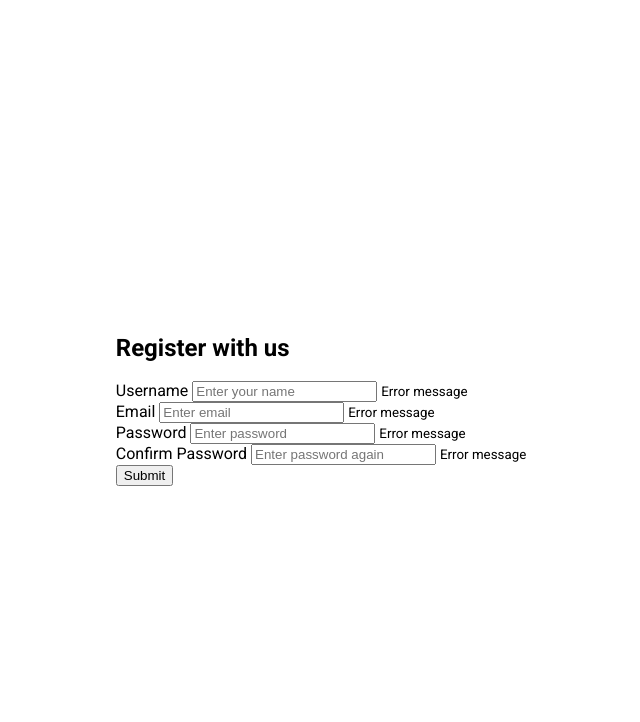
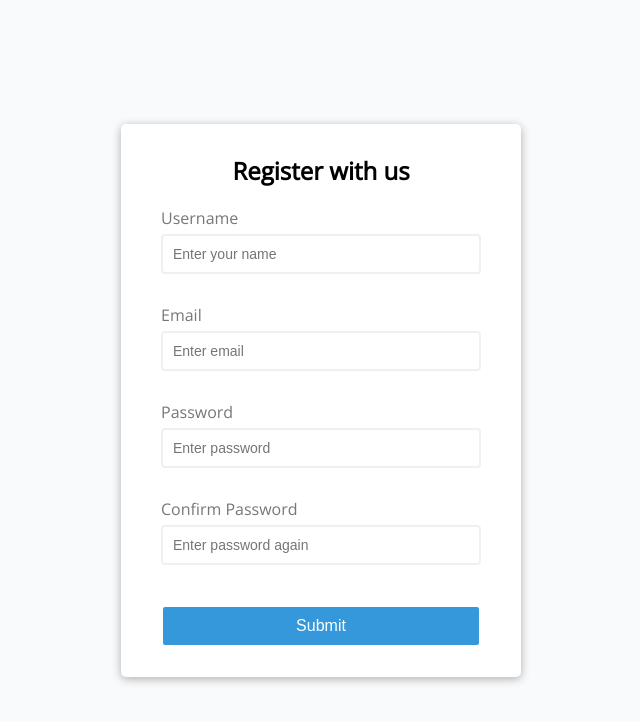
Before and after one commit to JenCall/vanilla-web-projects, a plain HTML site: page 01-form-validator/index.html in a window 1280 px wide. Shown: the whole page, without its empty margins (319-959 px from the left). Drawn offline with nearby package versions, Linux system fonts and the light colour scheme.

Commit message:
add all styles in css

```diff
--- a/01-form-validator/style.css
+++ b/01-form-validator/style.css
@@ -1,16 +1,95 @@
-@import url('https://fonts.googleapis.com/css2?family=Dancing+Script&family=Open+Sans:wght@700&family=Roboto:wght@400;700&display=swap');
+@import url('https://fonts.googleapis.com/css2?family=Open+Sans&display=swap');
 
 * {
     box-sizing: border-box;
 }
 
+:root {
+    --success-color: #2ecc71;
+    --error-color: #e74c3c;
+}
+
 body {
-    font-family: 'Roboto', sans-serif;
+    background-color: #f9fafb;
+    font-family: 'Open Sans', sans-serif;
     display: flex;
-    flex-direction: column;
     align-items: center;
     justify-content: center;
-    height: 100vh;
-    overflow: hidden;
+    min-height: 100vh;
     margin: 0;
 }
+
+.container {
+    background-color: #fff;
+    border-radius: 5px;
+    box-shadow: 0 2px 10px rgba(0, 0, 0, 0.3);
+    width: 400px;
+}
+
+h2 {
+    text-align: center;
+    margin: 0 0 20px;
+}
+
+.form {
+    padding: 30px 40px;
+}
+
+.form-control {
+    margin-bottom: 10px;
+    padding-bottom: 20px;
+    position: relative;
+}
+
+.form-control label {
+    color: #777;
+    display: block;
+    margin-bottom: 5px;
+}
+
+.form-control input {
+    border: 2px solid #f0f0f0;
+    border-radius: 4px;
+    display: block;
+    width: 100%;
+    padding: 10px;
+    font-size: 14px;
+}
+
+.form-control input:focus {
+    outline: 0;
+    border-color: #777;
+}
+
+.form-control.success input {
+    border-color: var(--success-color);
+}
+
+.form-control.success input {
+    border-color: var(--error-color);
+}
+
+.form-control small {
+    color: var(--error-color);
+    position: absolute;
+    bottom: 0;
+    left: 0;
+    visibility: hidden;
+}
+
+.form-control.error small {
+    visibility: visible;
+}
+
+.form button {
+    cursor: pointer;
+    background-color: #3498db;
+    border: 2px solid;
+    border-radius: 4px;
+    color: #fff;
+    display: block;
+    font-size: 16px;
+    padding: 10px;
+    margin-top: 20px;
+    width: 100%;
+}
```
